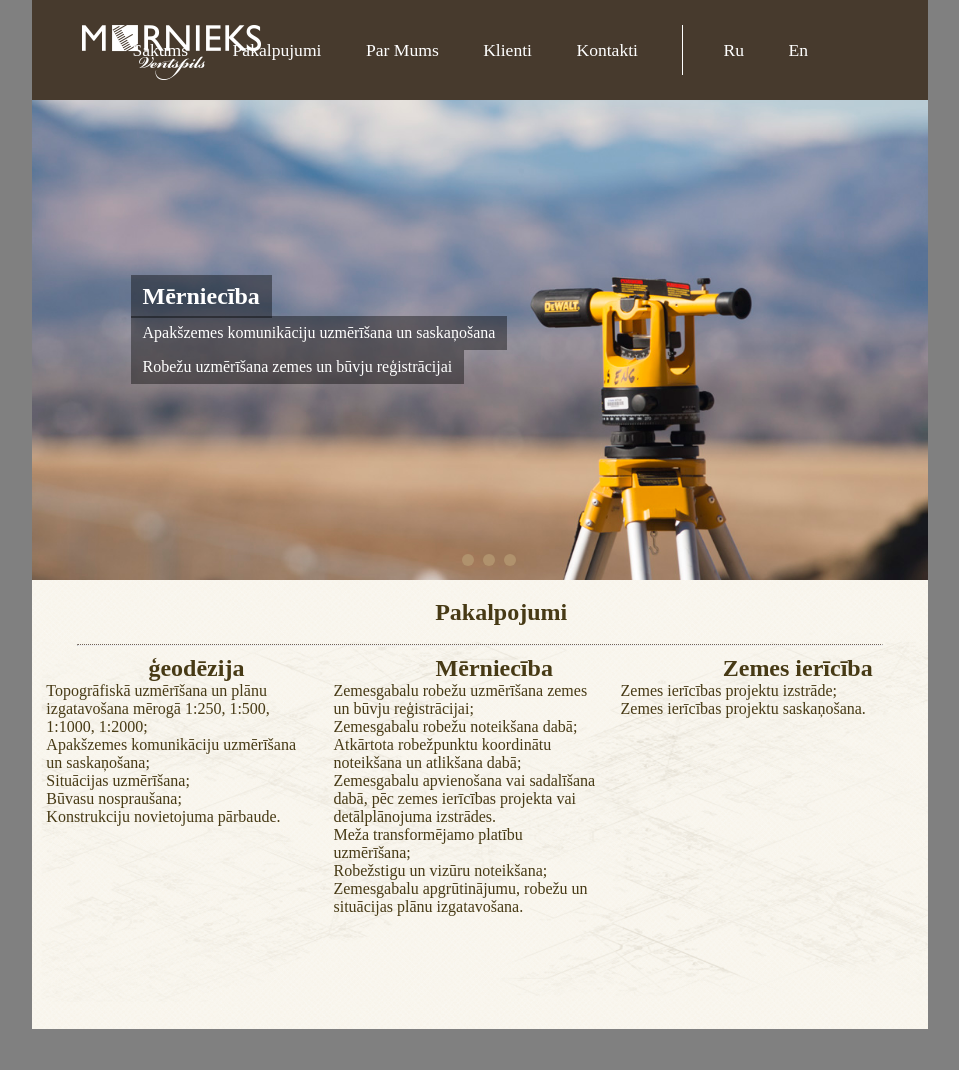
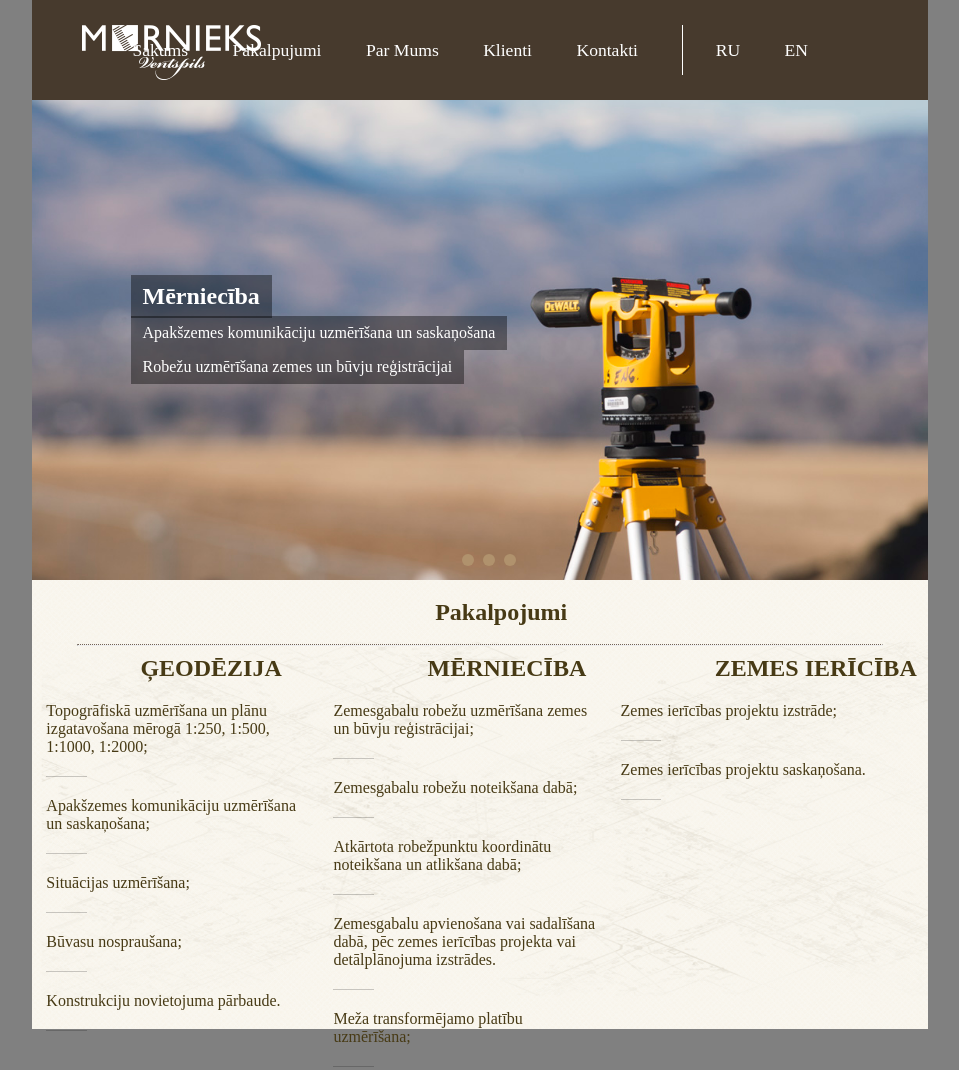
Before and after one commit to artyom366/html_css_basic, a plain HTML site: page index.html in a window 1280 px wide. Shown: the top 1070 px of the page, without its empty margins (160-1119 px from the left). Drawn offline with Linux system fonts and the light colour scheme.

Commit message:
css for 2nd section in progress

```diff
--- a/css/mernieks.css
+++ b/css/mernieks.css
@@ -40,6 +40,10 @@ header {
     position: relative;
     text-transform: capitalize;
     font-size: 110%;
+}
+
+.lang {
+    text-transform: uppercase;
 }
 
 .menu-nav {
@@ -191,5 +195,19 @@ a:hover {
 
 .services-sub-header {
     position: relative;
-    left: 38%;
+    left: 35%;
 }
+
+.services-sub-header {
+    text-transform: uppercase;
+    margin-bottom: 20px;
+}
+
+.service-li:after {
+    content: "";
+    display: block;
+    height: 1px;
+    width: 15%;
+    margin: 20px 0 20px 0;
+    background: rgba(0, 0, 0, 0.2);
+}
--- a/index.html
+++ b/index.html
@@ -16,14 +16,14 @@
   <img class="logo" src="img/logo.png">
 
   <div class="menu">
-    <nav class="menu-lang">
+    <nav class="menu-lang lang">
       <a class="menu-btn" href="#">ru</a>
       <a class="menu-btn" href="#">en</a>
     </nav>
 
     <div class="vertical-line"></div>
 
-    <nav class="menu-nav">
+    <nav class="menu-nav nav">
       <a class="menu-btn" href="#beginning">sakums</a>
       <a class="menu-btn" href="#services">pakalpujumi</a>
       <a class="menu-btn" href="#about">par mums</a>
```
